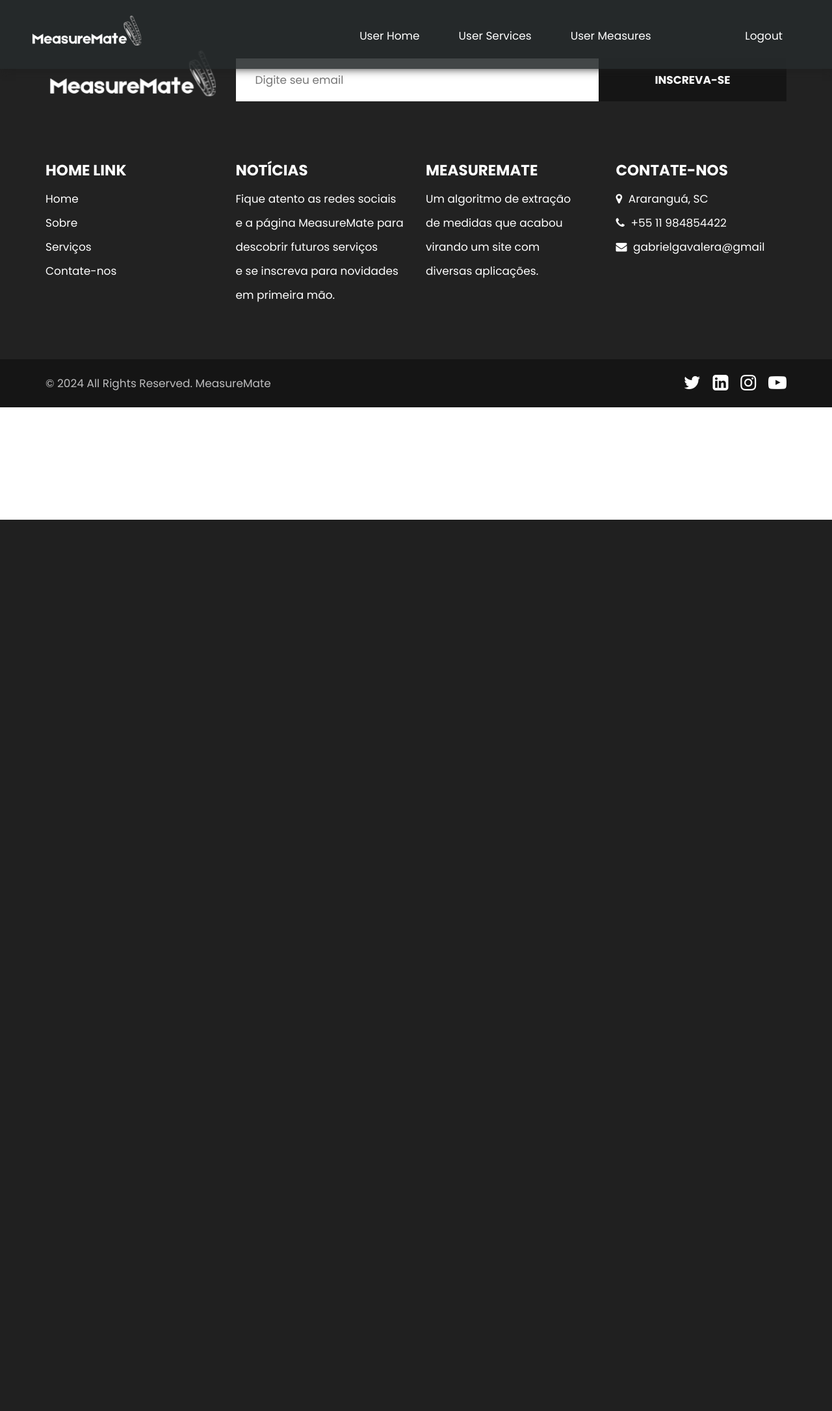
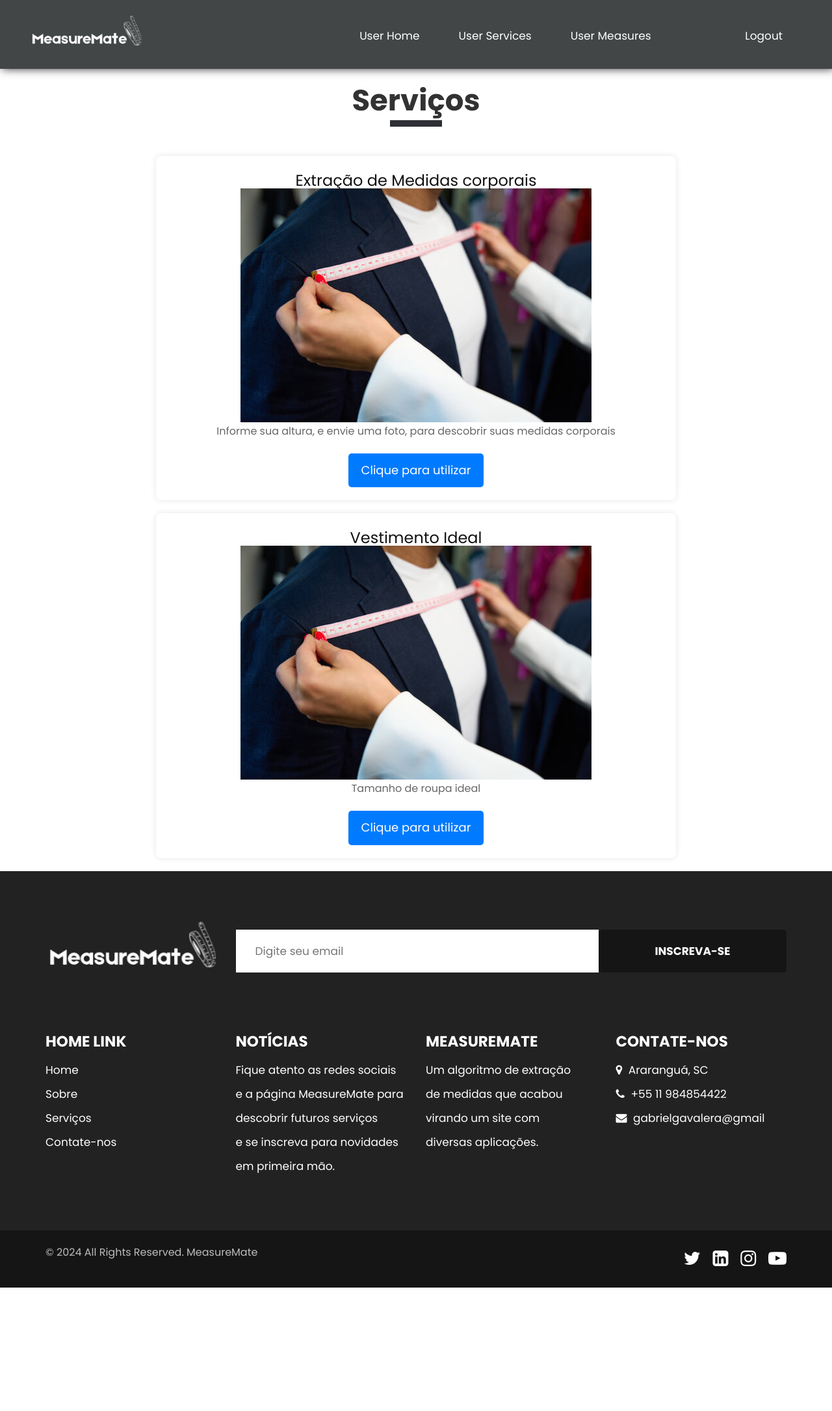
Before and after one commit to valeragabriel/design_measure, a Django app: page /user_services/ in a window 1280 px wide. Shown: the whole page at 65% size. Before the commit the page ends 800 px from the top, so only its background shows below. Run offline with Django 5.2, Linux system fonts and the light colour scheme; a user stored in the database is signed in; data comes from the database, SQL or seed files in the repository; some libraries are stand-ins or nearby versions.

Commit message:
user page and services

```diff
--- a/main/views.py
+++ b/main/views.py
@@ -146,7 +146,23 @@ def measureDate(request):
 
 @login_required(login_url='login')
 def user_services(request):
-    return render(request, 'user_services.html')
+
+    feature1 = Features.objects.create(
+        name="Extração de Medidas corporais",
+        description="Informe sua altura, e envie uma foto, para  descobrir suas medidas corporais",
+        img_logo="/images/measure_cloth1.png",
+        url="bodyMeasure."
+    )
+
+    feature2 = Features.objects.create(
+        name="Vestimento Ideal",
+        description="Tamanho de roupa ideal",
+        img_logo="/images/measure_cloth1.png",
+        url="clothMeasure."
+    )
+
+    features = [feature1, feature2]
+    return render(request, 'user_services.html', {'features': features})
 
 @login_required(login_url='login')
 def results(request):
--- a/static/css/style_about.css
+++ b/static/css/style_about.css
@@ -4,7 +4,6 @@ body {
     padding: 0;
 }
 .container {
-    max-width: 800px;
     margin: 0 auto;
     padding: 20px;
 }
--- a/templates/user_services.html
+++ b/templates/user_services.html
@@ -18,6 +18,59 @@
       <link rel="stylesheet" href="{% static 'css/bootstrap.min.css' %}">
       <!-- style css -->
       <link rel="stylesheet" href="{% static 'css/style.css' %}">
+      <style>
+         .titlepage::before {
+            content: "";
+            position: absolute;
+            border: #fff solid 5px;
+            border-width: 5px;
+            width: 80px;
+            z-index: 999;
+            margin: 0 auto;
+            left: 0;
+            right: 0;
+            top: 95px;
+         }
+      </style>
+      <style>
+         body {
+             font-family: poppins;
+             margin: 0;
+             padding: 0;
+             background-color: #f2f2f2;
+         }
+         .wrapper {
+             max-width: 800px;
+             margin: 20px auto;
+             text-align: center;
+             background-color: #fff;
+             padding: 20px;
+             border-radius: 8px;
+             box-shadow: 0 0 10px rgba(0, 0, 0, 0.1);
+         }
+         h1 {
+             font-size: 24px;
+             margin-bottom: 10px;
+         }
+         p {
+             font-size: 16px;
+             margin-bottom: 20px;
+         }
+
+         button {
+             padding: 10px 20px;
+             font-size: 18px;
+             background-color: #007bff;
+             color: #fff;
+             border: none;
+             border-radius: 5px;
+             cursor: pointer;
+             transition: background-color 0.3s ease;
+         }
+         button:hover {
+             background-color: #0056b3;
+         }
+     </style>
       <!-- responsive-->
       <link rel="stylesheet" href="{% static 'css/responsive.css' %}">
       <!-- awesome fontfamily -->
@@ -79,6 +132,25 @@
          </div>
       </header>
       <!-- end header -->
+      <!-- main section -->
+      <div class="we_do">
+         <div class="about_container">
+             <div class="row">
+                 <div class="col-md-12">
+                     <div class="titlepage text_align_center" style="padding: 40px;">
+                         <h2>Serviços</h2>
+                     </div>
+                 </div>
+             </div>
+             {% for feature in features %}
+             <div class="wrapper">
+               <h1>{{feature.name}}</h1>
+               <img src="{% static feature.img_logo %}" alt="Descrição da Imagem">
+               <p>{{feature.description }}</p>
+               <a href="{{ feature.url }}"><button>Clique para utilizar</button></a>
+            </div>
+            {% endfor %}
+      <!-- end main section -->
       <!-- footer -->
       <footer>
         <div class="footer">
```
Also changed, not shown: main/models.py (line endings or trailing spaces).
